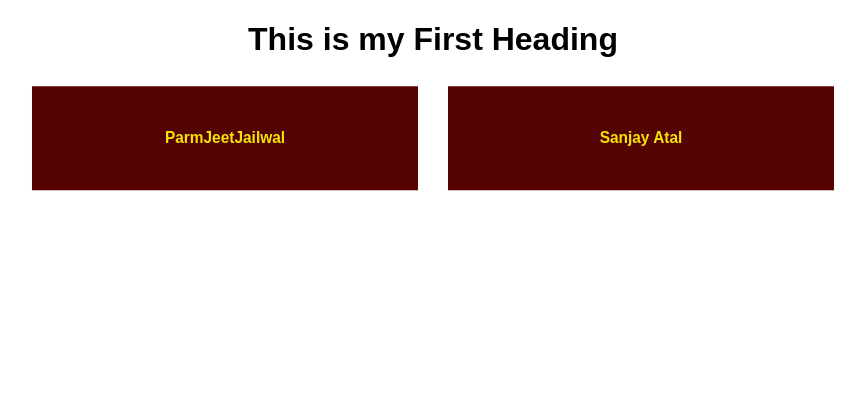
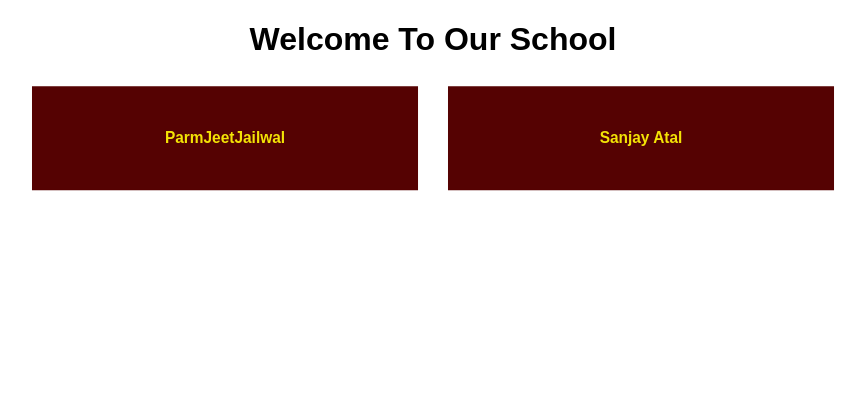
Before and after one commit to ShivDev007/school_app, a Flask app: page / in a window 1280 px wide. Shown: the top 420 px of the page, without its empty margins (207-1072 px from the left). Run offline with Flask 3, Linux system fonts and the light colour scheme.

Commit message:
chnaged the heading to school name

```diff
--- a/templates/index.html
+++ b/templates/index.html
@@ -14,7 +14,7 @@
 
 <body>
   <center>
-  <h1>This is my First Heading </h1>
+  <h1>Welcome To Our School </h1>
 
   <div class="container">
     <!-- <div class="box animate__animated animate__rubberBand animate__fast animate__infinite	infinite">Parm</div> -->
```
